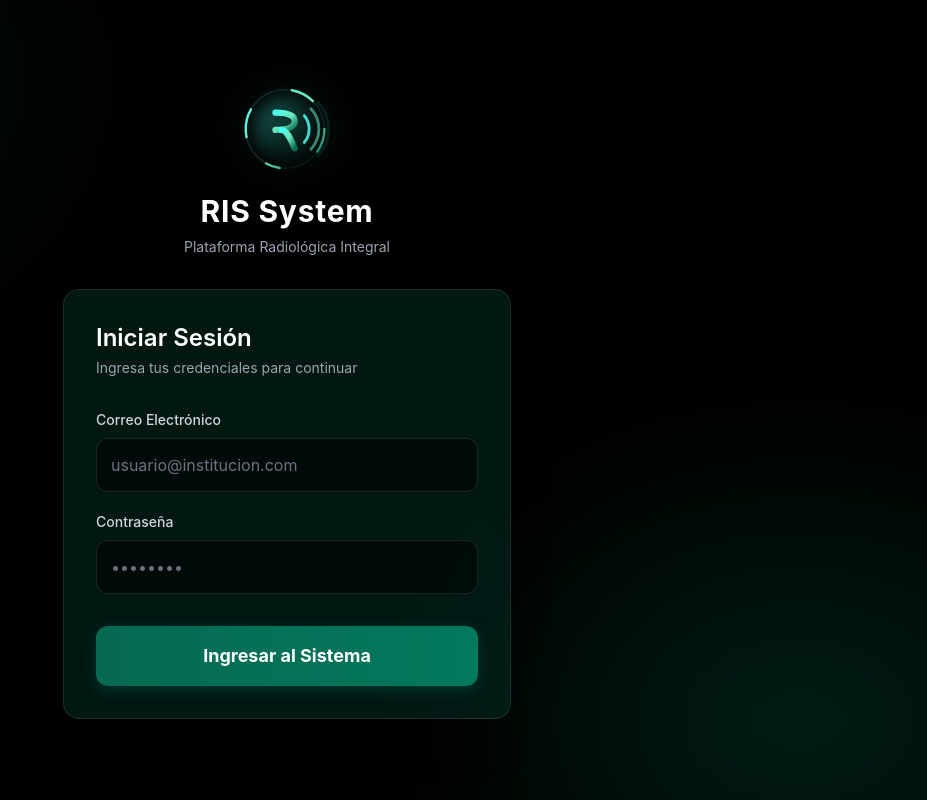
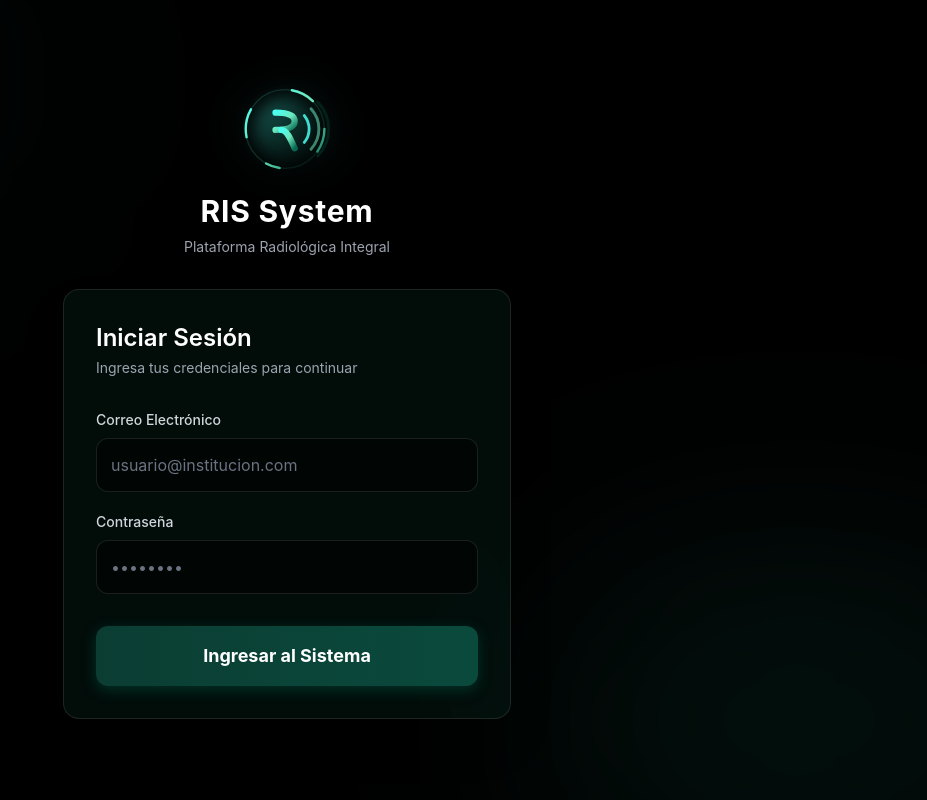
Before and after one commit to MED-RIS/RIS, a React (Vite) app: page /login in a window 1280 px wide. Shown: the whole page, without its empty margins (353-1280 px from the left). Built offline with nearby package versions, Linux system fonts and the light colour scheme; no server answers.

Commit message:
Colores en verde más oscuro

```diff
--- a/tailwind.config.js
+++ b/tailwind.config.js
@@ -14,10 +14,11 @@ export default {
         white: '#fff',
         initial: 'initial',
         inherit: 'inherit',
+        // Verdes más oscuros (pedido de SIGNA, 20/10/2026). light queda claro: es el color de los textos destacados.
         primary: {
           light: '#a7f3d4',
-          main: '#066952',
-          dark: '#064e3e',
+          main: '#0b3d33',
+          dark: '#072b24',
           active: '#d1fae7',
         },
         plom: {
@@ -34,8 +35,8 @@ export default {
         },
         secondary: {
           light: '#6de8bd',
-          main: '#03795d',
-          dark: '#066952',
+          main: '#0a4a3c',
+          dark: '#0b3d33',
           active: '#d1fae7',
         },
         common: {
```
